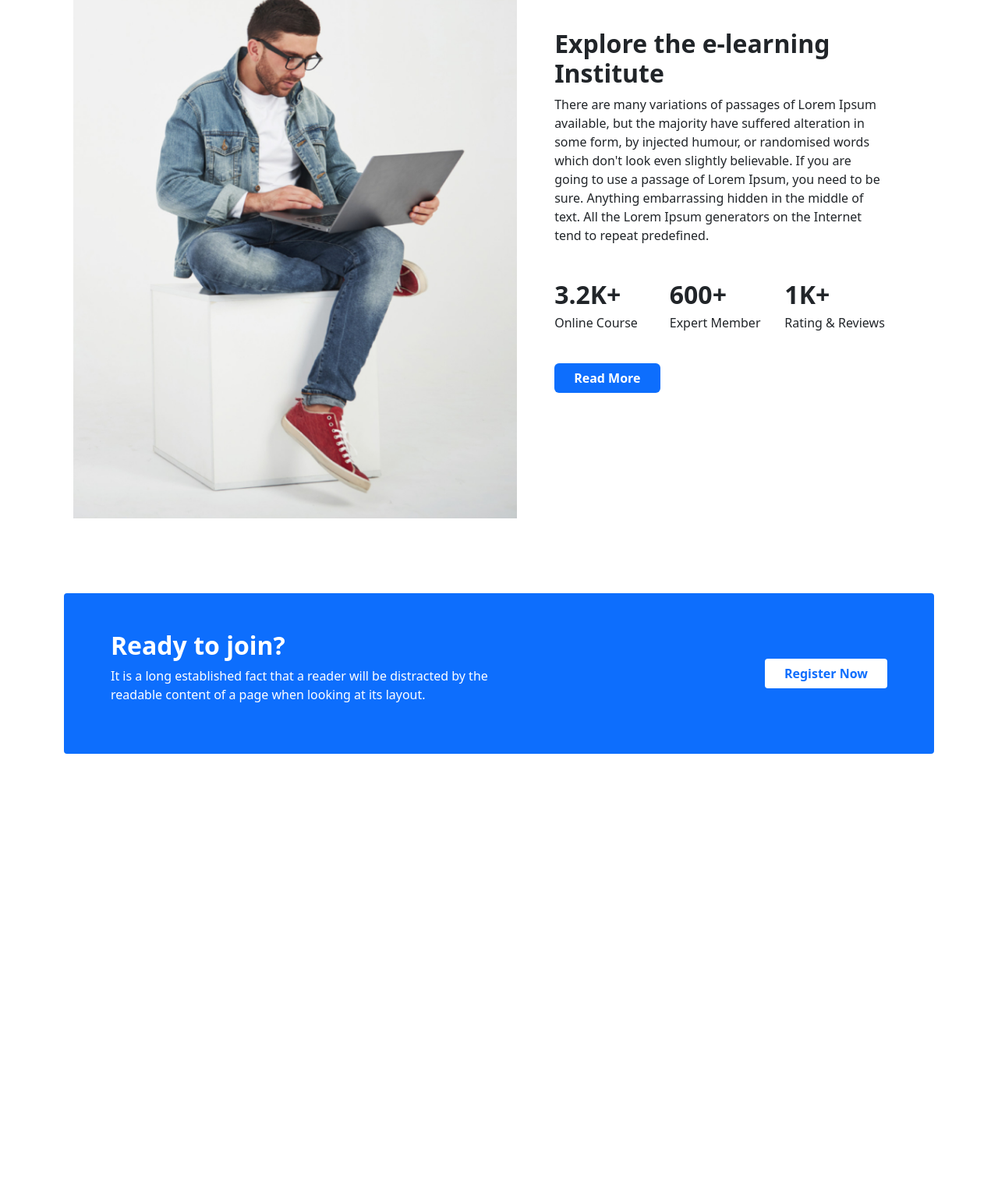
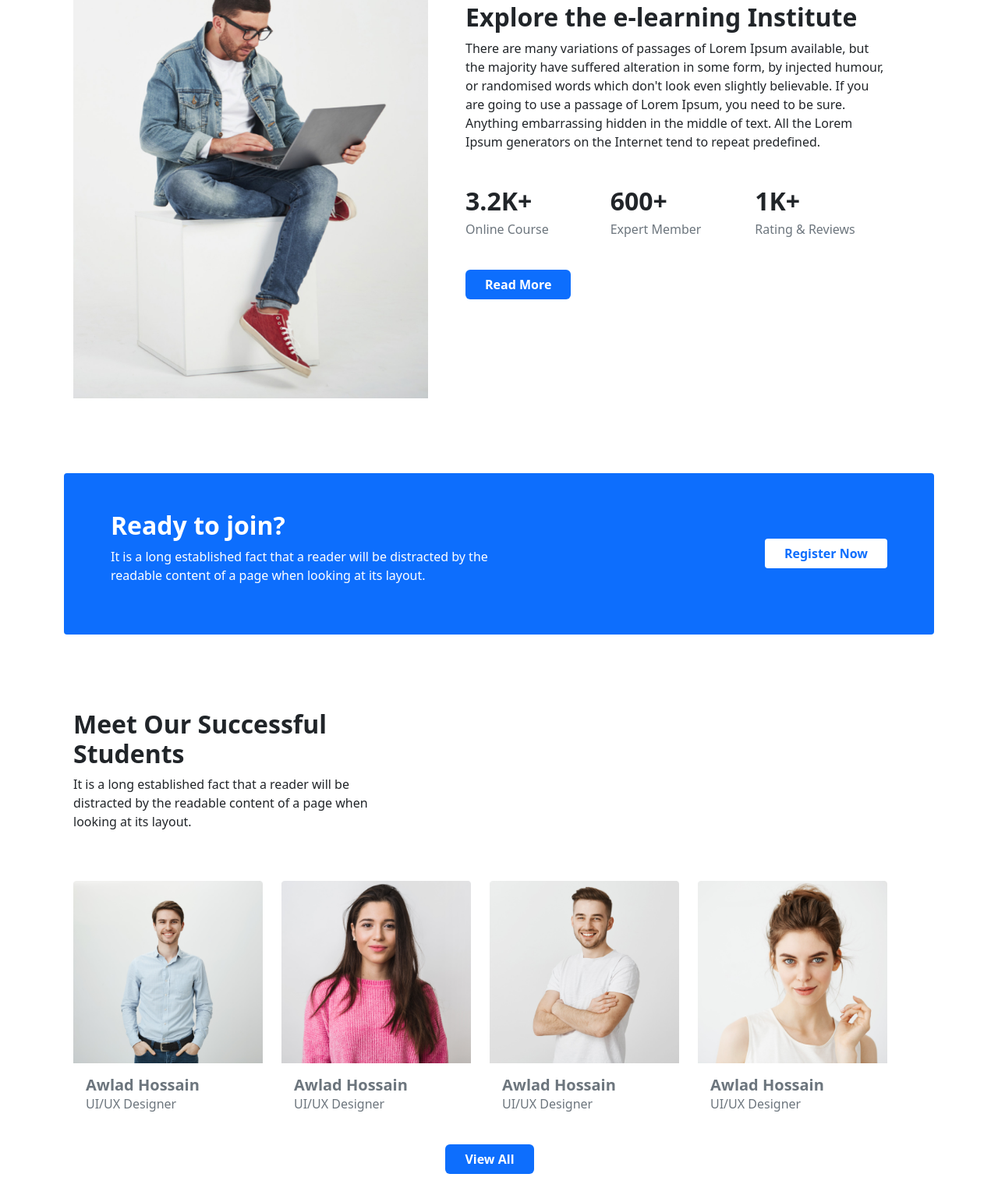
Before and after one commit to nasimshishir/Assignment-3, a plain HTML site: page index.html in a window 1280 px wide. Shown: the part 2025-3558 px from the top of the page at 78% size. Before the commit the page ends 3040 px from the top, so only its background shows below. Drawn offline with nearby package versions, Linux system fonts and the light colour scheme.

Commit message:
successful students section

```diff
--- a/index.html
+++ b/index.html
@@ -207,33 +207,36 @@
     </section>
     <!-- section-2 end -->
     <!-- section-3 start -->
-    <section class="container py-5" id="success">
-        <div class="container d-sm-flex align-items-center">
-            <div>
+    <section class="container py-5" id="explore">
+        <div class="container d-md-flex align-items-center">
+            <div class="col-12 col-md-5">
                 <img class="img-fluid" src="images/working.png" alt="">
             </div>
-            <div class="w-50 p-5">
+            <div class="col-12 col-md-7 p-5">
                 <h2 class="fw-bold fs-2">Explore the e-learning Institute</h2>
                 <p>
                     There are many variations of passages of Lorem Ipsum available, but the majority have suffered
-                    alteration in some form, by injected humour, or randomised words which don't look even slightly
-                    believable. If you are going to use a passage of Lorem Ipsum, you need to be sure.
+                    alteration in some form, by injected humour, or randomised words which <span class="">don't look
+                        even
+                        slightly
+                        believable. If you are going to use a passage of Lorem Ipsum, you need to be sure.
 
-                    Anything embarrassing hidden in the middle of text. All the Lorem Ipsum generators on the Internet
-                    tend to repeat predefined.
+                        Anything embarrassing hidden in the middle of text. All the Lorem Ipsum generators on the
+                        Internet
+                        tend to repeat predefined.</span>
                 </p>
                 <div class="row g-3 mt-4">
-                    <div class="col-4">
+                    <div class="col-6 col-lg-4">
                         <p class="fs-2 fw-bold m-0">3.2K+</p>
-                        <p>Online Course</p>
+                        <p class="text-secondary">Online Course</p>
                     </div>
-                    <div class="col-4">
+                    <div class="col-6 col-lg-4">
                         <p class="fs-2 fw-bold m-0">600+</p>
-                        <p>Expert Member</p>
+                        <p class="text-secondary">Expert Member</p>
                     </div>
-                    <div class="col-4">
+                    <div class="col-6 col-lg-4">
                         <p class="fs-2 fw-bold m-0">1K+</p>
-                        <p>Rating & Reviews</p>
+                        <p class="text-secondary">Rating & Reviews</p>
                     </div>
                 </div>
                 <a class="btn text-white fw-semibold bg-primary px-4 m-auto my-4">Read More</a>
@@ -245,21 +248,116 @@
     <section class="container py-5">
         <div class="container">
             <div class="bg-primary rounded-1 p-5 row align-items-center">
-                <div class="col-sm-6 col-12 text-center text-sm-start">
+                <div class="col-lg-6 col-12 text-center text-lg-start">
                     <h2 class="text-white fw-bold">Ready to join?</h2>
                     <p class="text-white">It is a long established fact that a reader will be distracted by the readable
                         content of a page when looking at its layout.</p>
                 </div>
-                <div class="col-sm-6 col-12 text-center text-sm-end">
-                    <button class="btn rounded-1 text-primary fw-semibold bg-white px-4 my-4 my-sm-0">Register
+                <div class="col-lg-6 col-12 text-center text-lg-end">
+
+                    <!-- modal start -->
+                    <button type="button" class="btn rounded-1 text-primary fw-semibold bg-white px-4 my-4 my-sm-0"
+                        data-bs-toggle="modal" data-bs-target="#exampleModal" data-bs-whatever="@getbootstrap">Register
                         Now</button>
+
+                    <div class="modal fade" id="exampleModal" tabindex="-1" aria-labelledby="exampleModalLabel"
+                        aria-hidden="true">
+                        <div class="modal-dialog">
+                            <div class="modal-content">
+                                <div class="modal-header">
+                                    <h5 class="modal-title" id="exampleModalLabel">New message</h5>
+                                    <button type="button" class="btn-close" data-bs-dismiss="modal"
+                                        aria-label="Close"></button>
+                                </div>
+                                <div class="modal-body">
+                                    <form>
+                                        <div class="mb-3">
+                                            <label for="recipient-name" class="col-form-label">Recipient:</label>
+                                            <input type="text" class="form-control" id="recipient-name">
+                                        </div>
+                                        <div class="mb-3">
+                                            <label for="message-text" class="col-form-label">Message:</label>
+                                            <textarea class="form-control" id="message-text"></textarea>
+                                        </div>
+                                    </form>
+                                </div>
+                                <div class="modal-footer">
+                                    <button type="button" class="btn btn-secondary"
+                                        data-bs-dismiss="modal">Close</button>
+                                    <button type="button" class="btn btn-primary">Send message</button>
+                                </div>
+                            </div>
+                        </div>
+                    </div>
+                    <!-- modal end-->
+
                 </div>
             </div>
         </div>
 
     </section>
     <!-- Section Four(Bonus) end -->
+    <!-- successful students start -->
+    <section class="container py-5">
+        <div class="container row">
+            <div class="col-12 col-sm-5 text-center text-sm-start">
+                <h2 class="fw-bold">Meet Our Successful Students</h2>
+                <p>It is a long established fact that a reader will be distracted by the readable content of a page when
+                    looking at its layout.</p>
+            </div>
+            <div class="row g-4">
+                <div class="col-12 col-sm-6 col-lg-3">
+                    <div>
+                        <div>
+                            <img class="img-fluid" src="images/student/student-1.png" alt="">
+                        </div>
+                        <div class="p-3">
+                            <h5 class="fw-bold text-secondary m-0">Awlad Hossain</h5>
+                            <p class="text-secondary m-0">UI/UX Designer</p>
+                        </div>
+                    </div>
+                </div>
+                <div class="col-12 col-sm-6 col-lg-3">
+                    <div>
+                        <div>
+                            <img class="img-fluid" src="images/student/student-2.png" alt="">
+                        </div>
+                        <div class="p-3">
+                            <h5 class="fw-bold text-secondary m-0">Awlad Hossain</h5>
+                            <p class="text-secondary m-0">UI/UX Designer</p>
+                        </div>
+                    </div>
+                </div>
+                <div class="col-12 col-sm-6 col-lg-3">
+                    <div>
+                        <div>
+                            <img class="img-fluid" src="images/student/student-3.png" alt="">
+                        </div>
+                        <div class="p-3">
+                            <h5 class="fw-bold text-secondary m-0">Awlad Hossain</h5>
+                            <p class="text-secondary m-0">UI/UX Designer</p>
+                        </div>
+                    </div>
+                </div>
+                <div class="col-12 col-sm-6 col-lg-3">
+                    <div>
+                        <div>
+                            <img class="img-fluid" src="images/student/student-4.png" alt="">
+                        </div>
+                        <div class="p-3">
+                            <h5 class="fw-bold text-secondary m-0">Awlad Hossain</h5>
+                            <p class="text-secondary m-0">UI/UX Designer</p>
+                        </div>
+                    </div>
+                </div>
+            </div>
+            <divc class="text-center">
+                <a class="btn text-white fw-semibold bg-primary px-4 m-auto my-4">View All</a>
+        </div>
+        </div>
 
+    </section>
+    <!-- successful students end -->
 
 
 
```
